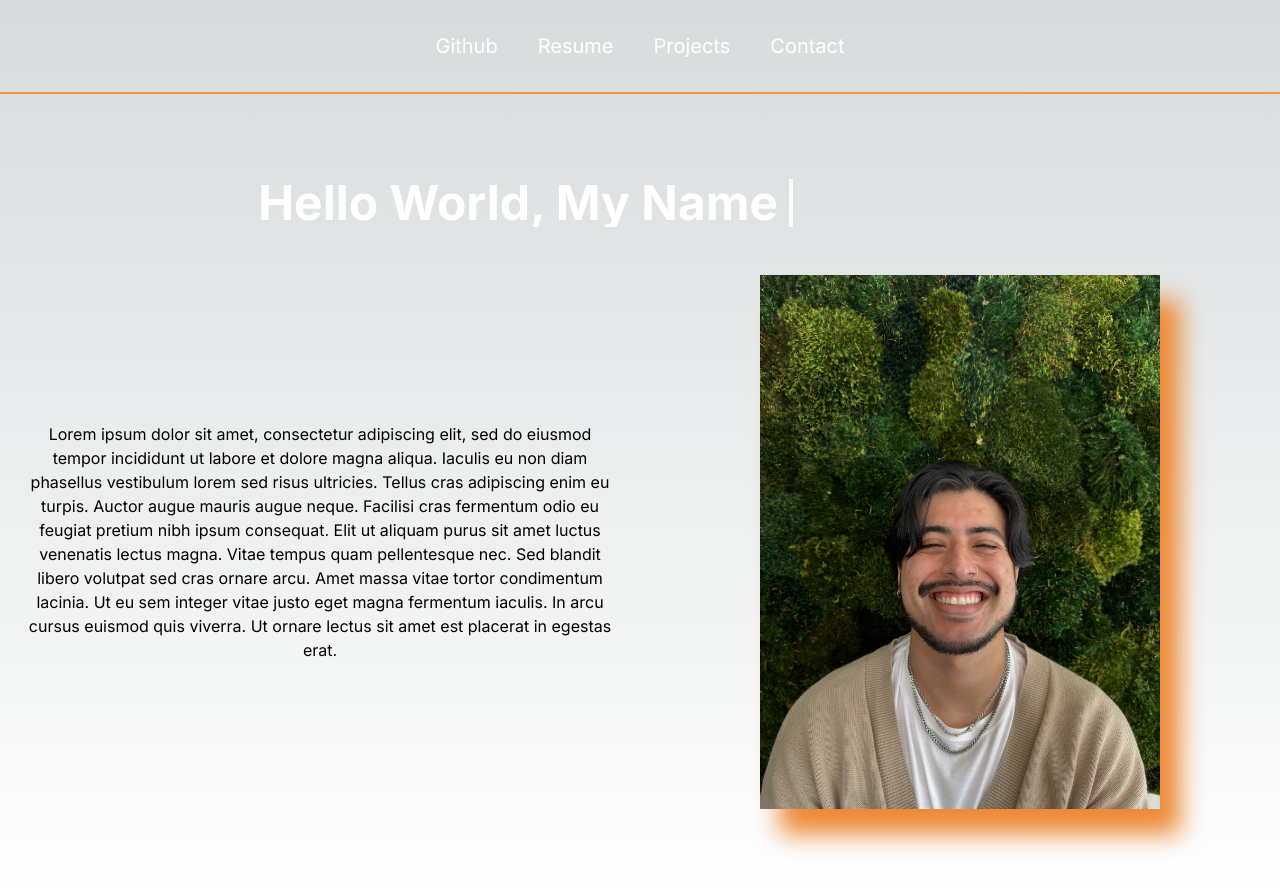
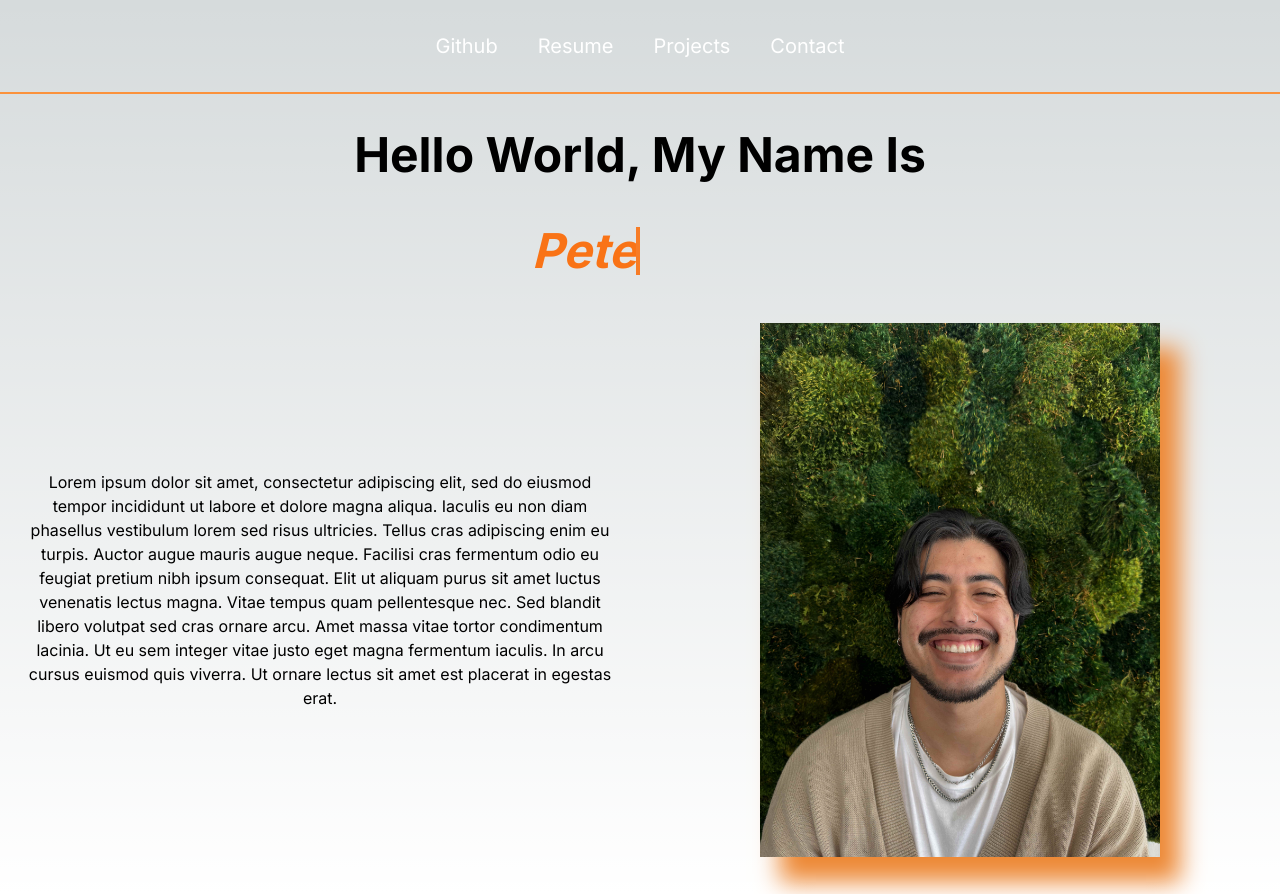
Before and after one commit to PetDios9/personal-site-v2, a Next.js app: page / in a window 1280 px wide. Built offline with nearby package versions, Linux system fonts and the light colour scheme.

Commit message:
style: put name on new line with animation and color

```diff
--- a/src/components/AboutMe.tsx
+++ b/src/components/AboutMe.tsx
@@ -5,8 +5,13 @@ export default function AboutMe() {
     <div className="grid grid-cols-2 justify-center content-center p-6 gap-12 h-screen w-auto">
       <div className="col-span-2 flex justify-center">
         <div className="w-max">
-          <h1 className="animate-typing overflow-hidden whitespace-nowrap border-r-4 border-r-white pr-5 text-5xl text-white font-bold">
-            Hello World, My Name is Peter!!
+          <h1 className="text-5xl font-bold">Hello World, My Name Is</h1>
+        </div>
+      </div>
+      <div className="col-span-2 flex justify-center">
+        <div className="w-max">
+          <h1 className="delay-150 animate-typing overflow-hidden whitespace-nowrap border-r-4 border-r-orange-500 pr-5 text-5xl text-orange-500 font-bold italic">
+            Peter :-)
           </h1>
         </div>
       </div>
--- a/tailwind.config.ts
+++ b/tailwind.config.ts
@@ -24,12 +24,12 @@ const config: Config = {
             borderColor: "transparent",
           },
           "100%": {
-            borderColor: "white",
+            borderColor: "orange-500",
           },
         },
       },
       animation: {
-        typing: "typing 2s steps(20) infinite alternate, blink .7s infinite",
+        typing: "typing 1s steps(10) infinite alternate, blink .7s infinite",
       },
       fontFamily: {
         cedarville: ['"Cedarville Cursive"', "cursive"],
```
